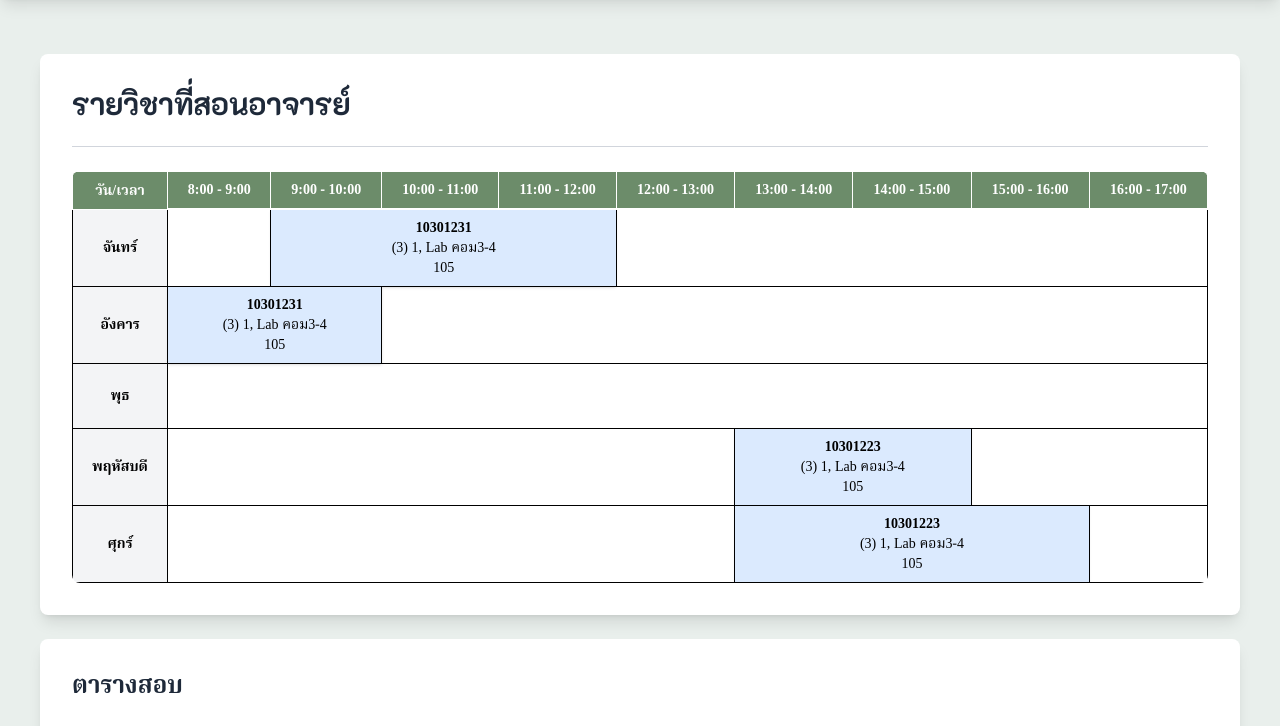
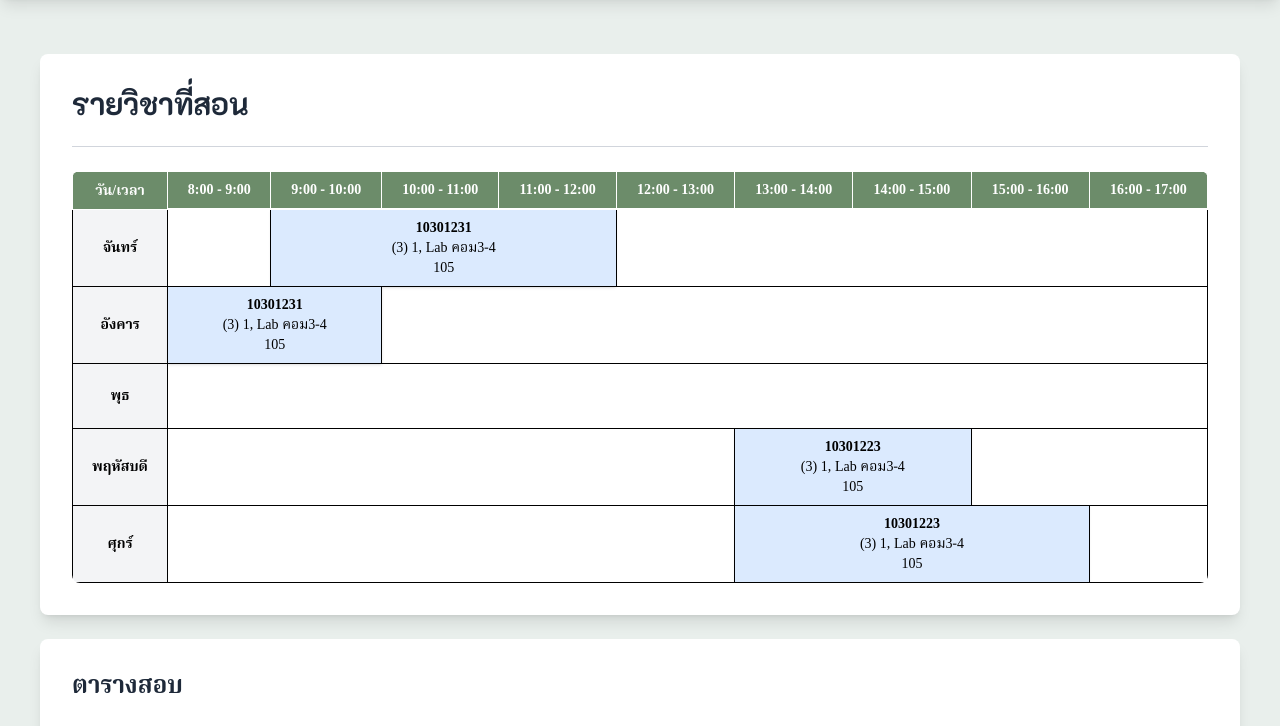
Before and after one commit to Anuphap2/MJU_REG, a website: page pages/professor/schedule/index.html in a window 1280 px wide. Shown: the part 66-792 px from the top of the page. Drawn offline with Linux system fonts and the light colour scheme.

Commit message:
Edit name heading

```diff
--- a/pages/professor/schedule/index.html
+++ b/pages/professor/schedule/index.html
@@ -79,7 +79,7 @@
             <div class="w-full p-6 rounded-lg">
                 <div class="bg-white mb-6 p-6 md:p-8 rounded-lg shadow-lg">
 
-                    <h1 class="text-2xl md:text-3xl font-bold text-gray-800 mb-6 font-heading">รายวิชาที่สอนอาจารย์</h1>
+                    <h1 class="text-2xl md:text-3xl font-bold text-gray-800 mb-6 font-heading">รายวิชาที่สอน</h1>
                     <hr class="my-6 border-gray-300">
 
                     <div class="overflow-x-auto bg-white rounded-lg">
```
